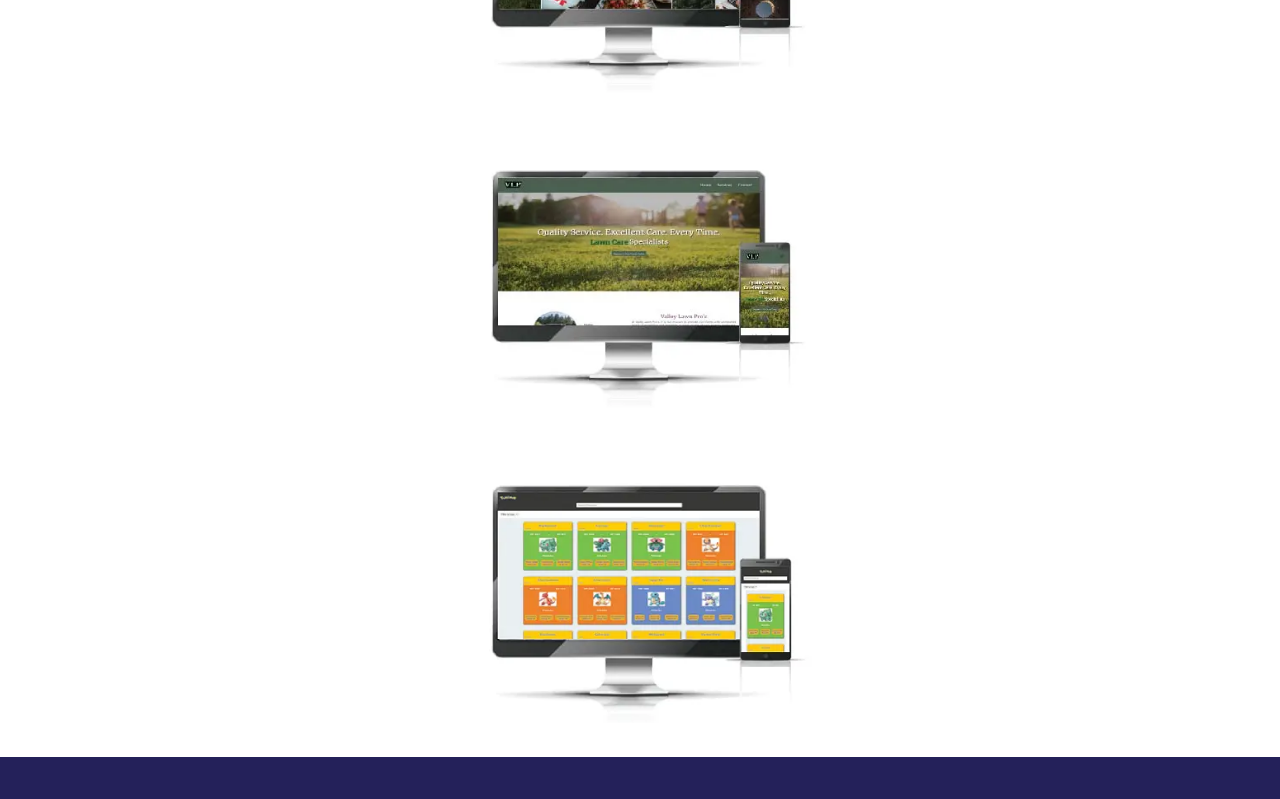
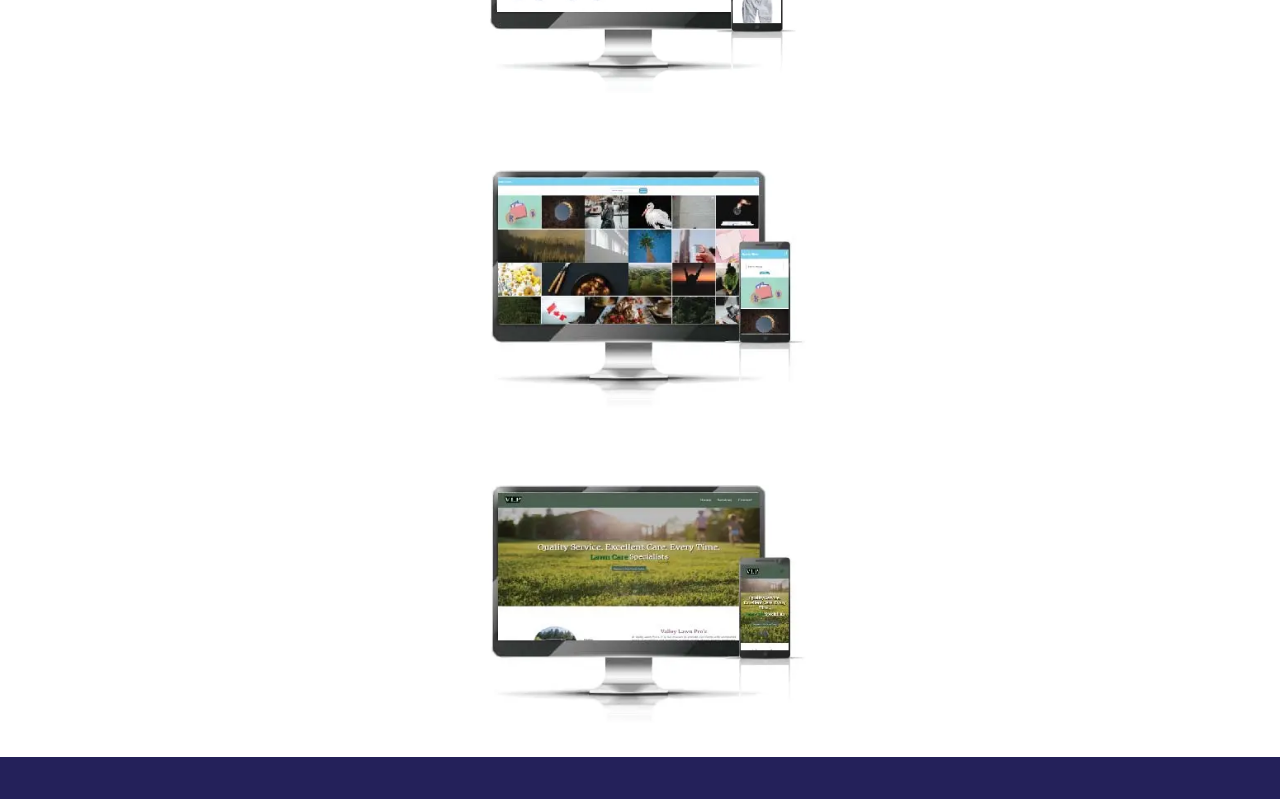
Before and after one commit to stetsonharding/devportfolio, a React (Create React App) app: page / in a window 1280 px wide. Shown: the part 3120-3919 px from the top of the page. Built offline with nearby package versions, Linux system fonts and the light colour scheme.

Commit message:
added musical sweatpants project.

```diff
--- a/src/RecentProjectData/RecentProjectData.js
+++ b/src/RecentProjectData/RecentProjectData.js
@@ -1,47 +1,39 @@
 import ImageShop from "../assets/recentProjects/imageShop.webp";
 import ufoSightings from "../assets/recentProjects/ufoSightings.webp";
 import ValleyLawnPros from "../assets/recentProjects/valleyLawnPros.webp";
-// import noteDrop from "../assets/recentProjects/noteDrop.webp";
-import pokidex from "../assets/recentProjects/pokidex.webp";
+import MusicalSweatpants from "../assets/recentProjects/MusicalSweatpants.webp";
 
 export const RecentProjectData = [
   {
     id: 1,
     Imgsrc: ufoSightings,
-    Imgalt: "UFO Sightings Website Layout.",
+    Imgalt: "UFO Sightings Project.",
     description:
       "Get information on real UFO sightings and their coordinates to view on Google Maps. These are reported sightings around the USA. Made with React.js and Firebase for backend.",
     href: "https://stetsonharding.github.io/ufoSightings/#/",
   },
   {
     id: 2,
+    Imgsrc: MusicalSweatpants,
+    Imgalt: "Musical Sweatpants Project.",
+    description:
+      "Application that allows the user to shop for an album cover to print on sweatpants. Search, Add to cart, remove, and checkout!",
+    href: "https://stetsonharding.github.io/musical-sweatpants/",
+  },
+  {
+    id: 3,
     Imgsrc: ImageShop,
-    Imgalt: "Image Shop Website Layout.",
+    Imgalt: "Image Shop Project.",
     description:
       "Fetched unsplash API to shop for images. Allowing user to search, add/remove and favorite images for later use. Completed with a mocked checkout workflow.",
     href: "https://stetsonharding.github.io/imageShopApp/#/",
   },
   {
-    id: 3,
+    id: 4,
     Imgsrc: ValleyLawnPros,
-    Imgalt: "Valley Lawn Pros Website Layout.",
+    Imgalt: "Valley Lawn Pros Website.",
     description:
       "Website I built for a local landscaping company with React.js and bootstrap, hosted with Microsoft Azure.",
     href: "https://valleylawnpros.net/",
   },
-  // {
-  //   id: 4,
-  //   Imgsrc: noteDrop,
-  //   Imgalt: "Note Drop Website Layout.",
-  //   description: "CRUD application for taking/removing notes.",
-  //   href: "https://stetsonharding.github.io/todo-drop/",
-  // },
-  {
-    id: 4,
-    Imgsrc: pokidex,
-    Imgalt: "Pokidex website Layout.",
-    description:
-      "Get details, Look up, search, and filter your favorite pokemons. Used GraphQL for API endpoint.",
-    href: "https://stetsonharding.github.io/pokedex-graphql/",
-  },
 ];
```
Also changed, not shown: src/assets/recentProjects/MusicalSweatpants.webp (added).
